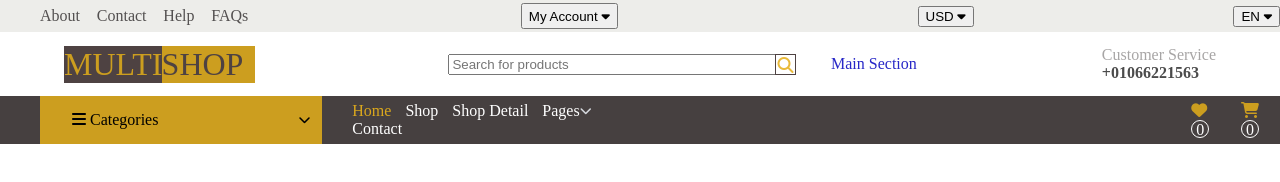
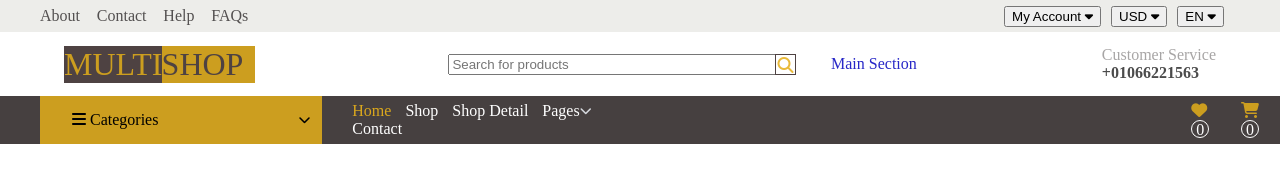
Before and after one commit to MuhammadBasyuny97/SprintsTasks, a plain HTML site: page S_CSS_02 Online shop site header/index.html in a window 1280 px wide. Drawn offline with Linux system fonts and the light colour scheme.

Commit message:
Updating S_CSS_02 Online shop site header

```diff
--- a/S_CSS_02 Online shop site header/index.html
+++ b/S_CSS_02 Online shop site header/index.html
@@ -22,17 +22,17 @@
                 <li><a href="#"> FAQs</a></li>
             </ul>
 
-
-        <div class="right-buttons">
+     <div class="right-section">
+        <div class="button-div myaccount">
             <button>My Account <i class="fa-solid fa-caret-down"></i></button>
             <ul class="account-list">
                 <li >Sign In</li>
-                    <li style="padding-left: 9px;">Sign Out</li>
+                <li >Sign Out</li>
 
             </ul>
         </div>
 
-            <div class="currency">
+        <div class="button-div currency">
             <button>USD <i class="fa-solid fa-caret-down"></i></button>
             <ul class="currencies-list">
                 <li>USD</li>
@@ -41,7 +41,7 @@
             </ul>
 
         </div>
-            <div class="language">
+        <div class="button-div language">
             <button>EN <i class="fa-solid fa-caret-down"></i></button>
             <ul class="language-list">
                 <li>EN</li>
@@ -49,6 +49,9 @@
                 <li>AR</li>
             </ul>
         </div>
+
+     </div>
+
         </div>
     </div>
 
--- a/S_CSS_02 Online shop site header/style.css
+++ b/S_CSS_02 Online shop site header/style.css
@@ -28,11 +28,18 @@
     color: rgb(83, 80, 80);
 }
 
-.right-buttons{
-    display: inline-flex;
-    margin-right: 5vh;
-    height: 80%;
-    text-align: center;
+.right-section {
+    margin-right: 4vw;
+    display: flex;
+    justify-content: flex-end;
+
+}
+
+.button-div{
+    display: inline-block;
+    margin: 5px;
+    position: relative;
+
 
 }
 .right-buttons div{
@@ -53,7 +60,7 @@
     border: 1px solid;
     margin: 0px;
     padding: 0px;
-    background-color: whitesmoke;
+    background-color: rgba(245, 245, 245, 0.418);
 
 }
 
@@ -67,15 +74,24 @@
 
 .myaccount:hover .account-list{
     display: block;
+    background-color: white;
+    position: absolute;
+    top:100%;
 
 }
 
 .currency:hover .currencies-list{
     display: block;
+    background-color: white;
+    position: absolute;
+    top:100%;
 
 }
 .language:hover .language-list{
     display: block;
+    background-color: white;
+    position: absolute;
+    top:100%;
 }
 
 .logo-section{
```
Lines whose indentation alone changed are shown as unchanged.
